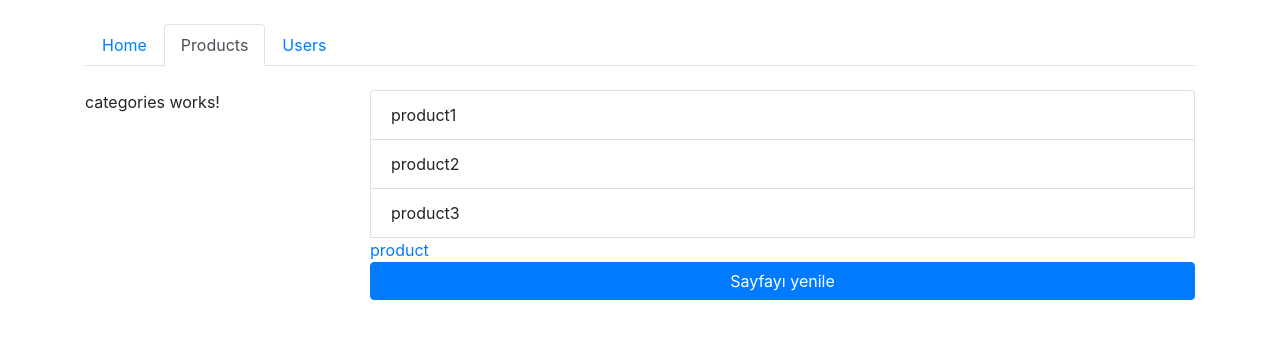
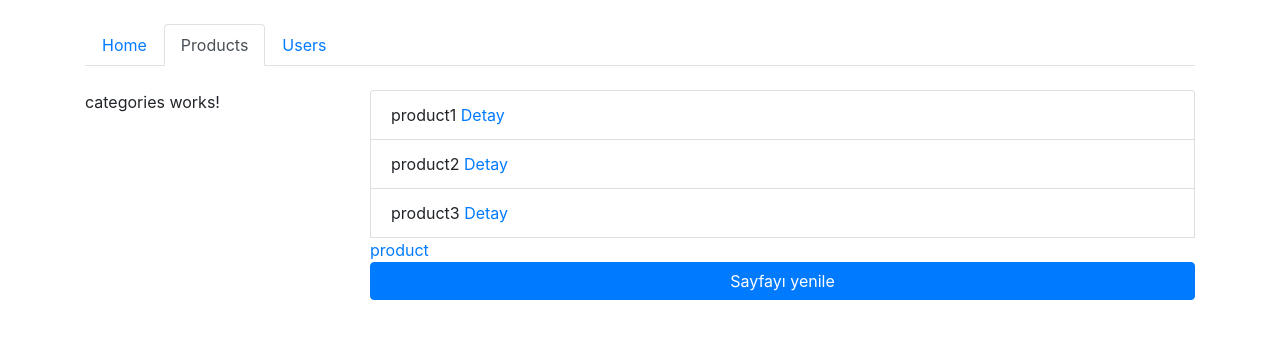
Before and after one commit to togunchan/angularRouting, an Angular app: page /products in a window 1280 px wide. Shown: the top 338 px of the page. Built offline with nearby package versions, Linux system fonts and the light colour scheme.

Commit message:
5-Route Parameters

```diff
--- a/src/app/app.module.ts
+++ b/src/app/app.module.ts
@@ -8,12 +8,14 @@
 import { CategoriesComponent } from './categories/categories.component';
 import { RouterModule, Routes } from '@angular/router';
 import { NotfoundComponent } from './notfound/notfound.component';
+import { ProductComponent } from './products/product/product.component';
 
 
 const appRoutes: Routes = [
   { path: '', component: HomeComponent },
   { path: 'home', component: HomeComponent },
   { path: 'products', component: ProductsComponent },
+  { path: 'products/:id', component: ProductComponent },
   { path: 'users', component: UsersComponent },
   { path: '**', component: NotfoundComponent }
 ];
@@ -25,7 +27,8 @@
     ProductsComponent,
     UsersComponent,
     CategoriesComponent,
-    NotfoundComponent
+    NotfoundComponent,
+    ProductComponent
   ],
   imports: [
     BrowserModule,
--- /dev/null
+++ b/src/app/products.ts
@@ -0,0 +1,5 @@
+export const products = [
+    {id:1, name: "product1" },
+    {id:2, name: "product2" },
+    {id:3, name: "product3" }
+  ]
--- /dev/null
+++ b/src/app/products/product/product.component.html
@@ -0,0 +1 @@
+{{selectedProduct.name}}
--- /dev/null
+++ b/src/app/products/product/product.component.ts
@@ -0,0 +1,21 @@
+import { Component, OnInit } from '@angular/core';
+import { ActivatedRoute } from '@angular/router';
+import { products } from 'src/app/products';
+
+@Component({
+  selector: 'app-product',
+  templateUrl: './product.component.html',
+  styleUrls: ['./product.component.css']
+})
+export class ProductComponent implements OnInit {
+
+  selectedProduct;
+
+  constructor(private route: ActivatedRoute) { }
+
+  ngOnInit(): void {
+    let id = +this.route.snapshot.paramMap.get('id'); //başına + koyarak "number"a çevirdik.
+    this.selectedProduct = products.find(i=>i.id===id);
+  }
+
+}
--- a/src/app/products/products.component.html
+++ b/src/app/products/products.component.html
@@ -1,6 +1,7 @@
 <ul class="list-group">
     <li class="list-group-item" *ngFor="let p of products">
         {{p.name}}
+        <a [routerLink]="['/products', p.id]">Detay</a>
     </li>
     <a routerLink="products">product</a>
     <button (click)="loadProducts()" class="btn btn-primary">Sayfayı yenile</button>
--- a/src/app/products/products.component.ts
+++ b/src/app/products/products.component.ts
@@ -1,5 +1,6 @@
 import { Component, OnInit } from '@angular/core';
 import { ActivatedRoute, Router } from '@angular/router';
+import { products } from '../products';
 
 @Component({
   selector: 'app-products',
@@ -8,11 +9,7 @@
 })
 export class ProductsComponent implements OnInit {
 
-  products = [
-    { name: "product1" },
-    { name: "product2" },
-    { name: "product3" }
-  ]
+  products = products; // products, products.tz üzerinden çekiliyor.
 
   constructor(
     private router: Router,
@@ -23,6 +20,6 @@
   }
 
   loadProducts() {
-    this.router.navigate(["products"],{relativeTo: this.route});
+    this.router.navigate(["products"], { relativeTo: this.route });
   }
 }
```
Also changed, not shown: src/app/products/product/product.component.css (added), 1 other file (tests, documents, lock files or other folders).
